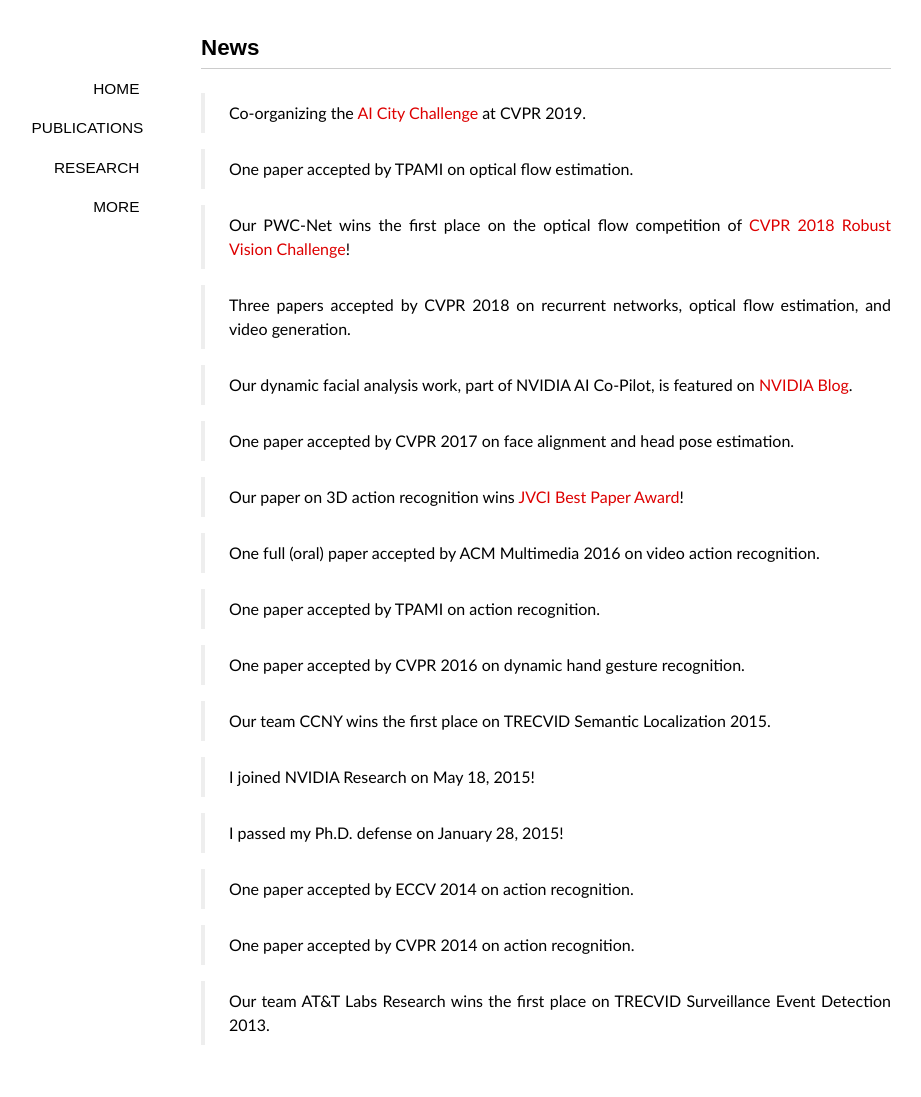
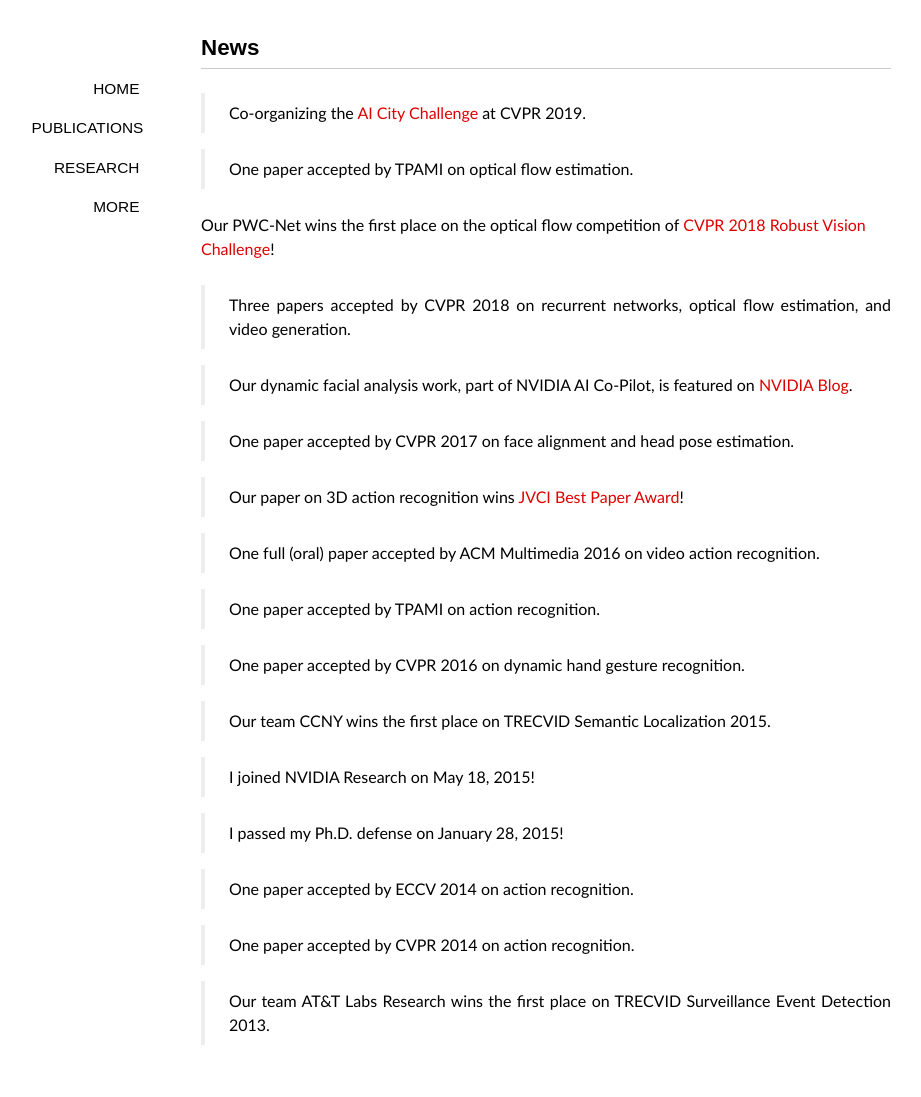
Before and after one commit to xiaodongyang/xiaodongyang.github.io, a Jekyll site: the page built from news.md, in a window 1280 px wide. Shown: the whole page, without its empty margins (94-1015 px from the left). Built offline with Jekyll 4.4.1, drawn with Linux system fonts in a browser that asks for light colours; some web fonts are replaced.

Commit message:
Update news.md

```diff
--- a/news.md
+++ b/news.md
@@ -8,7 +8,7 @@ comments: no
 
 > One paper accepted by TPAMI on optical flow estimation.
 
-> Our PWC-Net wins the first place on the optical flow competition of [CVPR 2018 Robust Vision Challenge](http://www.robustvision.net/leaderboard.php?benchmark=flow)!
+Our PWC-Net wins the first place on the optical flow competition of [CVPR 2018 Robust Vision Challenge](http://www.robustvision.net/leaderboard.php?benchmark=flow)!
 
 > Three papers accepted by CVPR 2018 on recurrent networks, optical flow estimation, and video generation.
 
```
